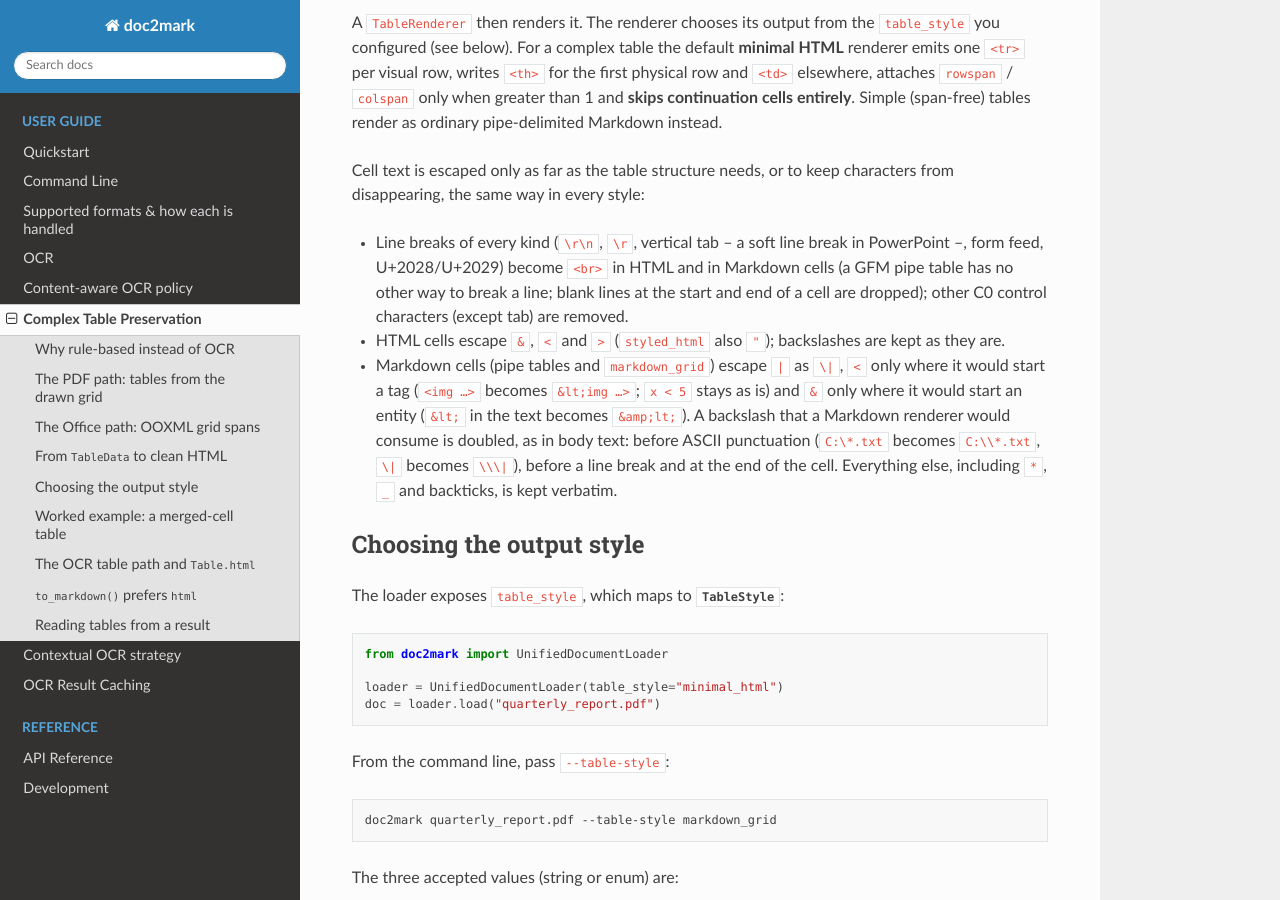
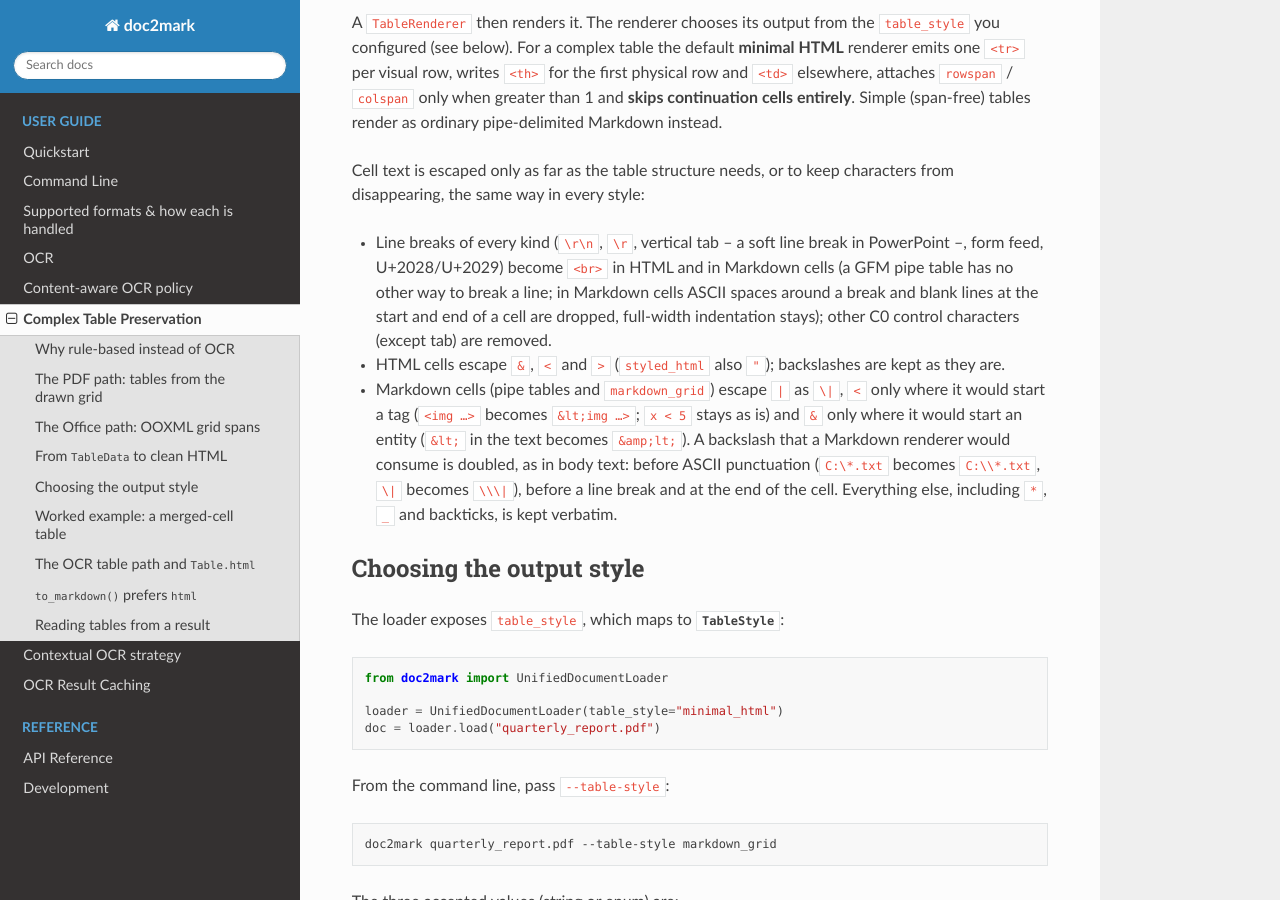
Before and after one commit to luisleo526/doc2mark, a Sphinx documentation site: the page built from docs/tables.rst, in a window 1280 px wide and 900 px high, scrolled down 4056 px. Built offline with Sphinx 7.4.7 and the Read the Docs theme 3.1.0, drawn with Linux system fonts in a browser that asks for light colours.

Commit message:
fix(table): trim only ASCII spaces around line breaks in Markdown cells
A paragraph indented with full-width spaces keeps them after its <br>, as main
rendered DOCX cells (fail-1.docx now matches main again).

Co-Authored-By: Claude Opus 5.5 (1M context) <noreply@anthropic.com>

```diff
--- a/docs/tables.rst
+++ b/docs/tables.rst
@@ -207,8 +207,9 @@ characters from disappearing, the same way in every style:
 
 * Line breaks of every kind (``\r\n``, ``\r``, vertical tab -- a soft line break in
   PowerPoint --, form feed, U+2028/U+2029) become ``<br>`` in HTML and in Markdown
-  cells (a GFM pipe table has no other way to break a line; blank lines at the start
-  and end of a cell are dropped); other C0 control characters (except tab) are
+  cells (a GFM pipe table has no other way to break a line; in Markdown cells ASCII
+  spaces around a break and blank lines at the start and end of a cell are dropped,
+  full-width indentation stays); other C0 control characters (except tab) are
   removed.
 * HTML cells escape ``&``, ``<`` and ``>`` (``styled_html`` also ``"``); backslashes
   are kept as they are.
```
Also changed, not shown: 1 other file.
